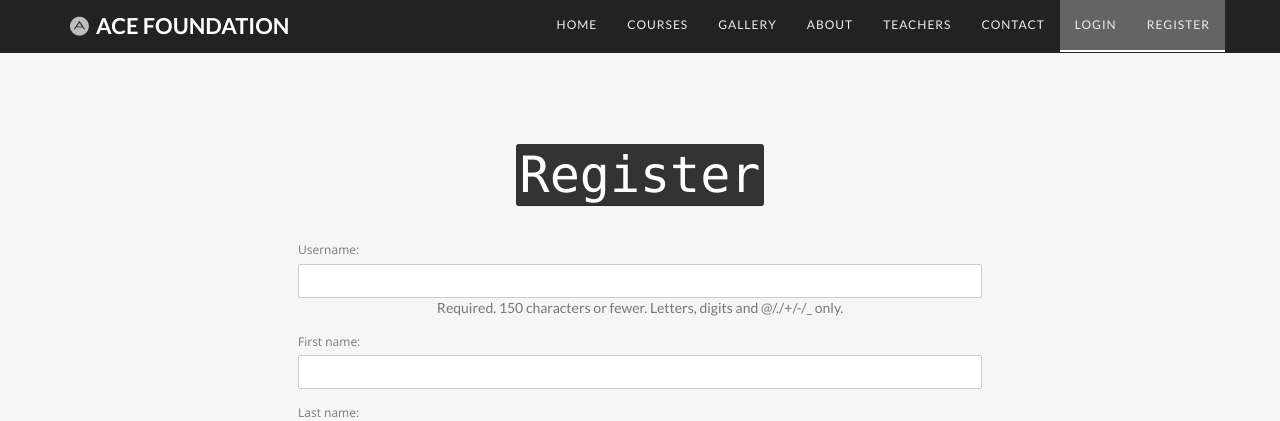
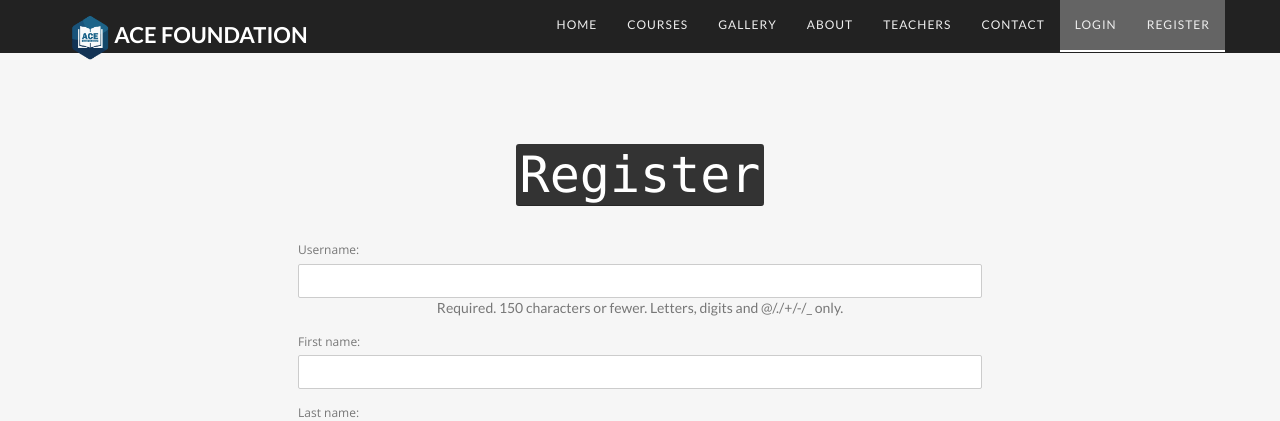
Before and after one commit to xritzx/AceFoundationAcademy, a Django app: page /auth/register/ in a window 1280 px wide. Shown: the top 421 px of the page. Run offline with Django 3.2, Linux system fonts and the light colour scheme; some libraries are stand-ins or nearby versions.

Commit message:
Certain Change

```diff
--- a/Aijeec/settings.py
+++ b/Ace/settings.py
@@ -1,5 +1,5 @@
 """
-Django settings for Aijeec project.
+Django settings for Ace project.
 
 Generated by 'django-admin startproject' using Django 1.11.
 
@@ -55,7 +55,7 @@ MIDDLEWARE = [
     'django.middleware.clickjacking.XFrameOptionsMiddleware',
 ]
 
-ROOT_URLCONF = 'Aijeec.urls'
+ROOT_URLCONF = 'Ace.urls'
 
 TEMPLATES = [
     {
@@ -73,7 +73,7 @@ TEMPLATES = [
     },
 ]
 
-WSGI_APPLICATION = 'Aijeec.wsgi.application'
+WSGI_APPLICATION = 'Ace.wsgi.application'
 
 
 # Database
--- a/Aijeec/wsgi.py
+++ b/Ace/wsgi.py
@@ -1,5 +1,5 @@
 """
-WSGI config for Aijeec project.
+WSGI config for Ace project.
 
 It exposes the WSGI callable as a module-level variable named ``application``.
 
@@ -11,6 +11,6 @@ import os
 
 from django.core.wsgi import get_wsgi_application
 
-os.environ.setdefault("DJANGO_SETTINGS_MODULE", "Aijeec.settings")
+os.environ.setdefault("DJANGO_SETTINGS_MODULE", "Ace.settings")
 
 application = get_wsgi_application()
--- a/manage.py
+++ b/manage.py
@@ -3,7 +3,7 @@ import os
 import sys
 
 if __name__ == "__main__":
-    os.environ.setdefault("DJANGO_SETTINGS_MODULE", "Aijeec.settings")
+    os.environ.setdefault("DJANGO_SETTINGS_MODULE", "Ace.settings")
     try:
         from django.core.management import execute_from_command_line
     except ImportError:
--- a/templates/base/base.html
+++ b/templates/base/base.html
@@ -22,8 +22,8 @@
           <!-- Brand and toggle get grouped for better mobile display -->
           <div class="navbar-header">
             <button type="button" class="navbar-toggle collapsed" data-toggle="collapse" data-target="#bs-example-navbar-collapse-1"> <span class="sr-only">Toggle navigation</span> <span class="icon-bar"></span> <span class="icon-bar"></span> <span class="icon-bar"></span> </button>
-            <a class="navbar-brand" href=""><i class="fa fa-adn" aria-hidden="true"></i>
-              <strong>Ace Foundation</strong></a> </div>
+            <a class="navbar-brand" href="">
+              <strong><img src="{% static "base/img/ace.png" %}" width="40" alt=""> Ace Foundation </strong></a> </div>
 
           <!-- Collect the nav links, forms, and other content for toggling -->
           <div class="collapse navbar-collapse" id="bs-example-navbar-collapse-1">
--- a/templates/base/structure.html
+++ b/templates/base/structure.html
@@ -8,7 +8,7 @@
     <title>Ace Foundation</title>
     <meta name="viewport" content="width=device-width, initial-scale=1">
     <!-- Icons -->
-    <link rel="shortcut icon" href="{% static "base/img/favicon.ico" %}" type="image/x-icon">
+    <link rel="shortcut icon" href="{% static "base/img/ace.png" %}" type="image/png">
     <link rel="apple-touch-icon" href="{% static "base/img/apple-touch-icon.png" %}">
     <link rel="apple-touch-icon" sizes="72x72" href="{% static "base/img/apple-touch-icon-72x72.png" %}">
     <link rel="apple-touch-icon" sizes="114x114" href="{% static "base/img/apple-touch-icon-114x114.png" %}">
--- a/templates/base/structure_nav.html
+++ b/templates/base/structure_nav.html
@@ -8,7 +8,7 @@
     <title>Ace Foundation</title>
     <meta name="viewport" content="width=device-width, initial-scale=1">
     <!-- Icons -->
-    <link rel="shortcut icon" href="{% static "base/img/ace.png" %}" type="image/x-icon">
+    <link rel="shortcut icon" href="{% static "base/img/ace.png" %}" type="image/png">
     <link rel="apple-touch-icon" href="{% static "base/img/apple-touch-icon.png" %}">
     <link rel="apple-touch-icon" sizes="72x72" href="{% static "base/img/apple-touch-icon-72x72.png" %}">
     <link rel="apple-touch-icon" sizes="114x114" href="{% static "base/img/apple-touch-icon-114x114.png" %}">
@@ -39,8 +39,8 @@
           <!-- Brand and toggle get grouped for better mobile display -->
           <div class="navbar-header">
             <button type="button" class="navbar-toggle collapsed" data-toggle="collapse" data-target="#bs-example-navbar-collapse-1"> <span class="sr-only">Toggle navigation</span> <span class="icon-bar"></span> <span class="icon-bar"></span> <span class="icon-bar"></span> </button>
-            <a class="navbar-brand" href="{% url 'index' %}"><i class="fa fa-adn" aria-hidden="true"></i>
-              <strong>Ace Foundation</strong></a> </div>
+            <a class="navbar-brand" href="{% url 'index' %}">
+              <strong><img src="{% static "base/img/ace.png" %}" width="40" alt=""> Ace Foundation</strong></a> </div>
 
           <!-- Collect the nav links, forms, and other content for toggling -->
           <div class="collapse navbar-collapse" id="bs-example-navbar-collapse-1">
```
Also changed, not shown: Ace/__init__.py (added), Ace/urls.py (renamed from Aijeec/urls.py), README.md, db.sqlite3, users/migrations/0019_auto_20190902_2222.py (added).
